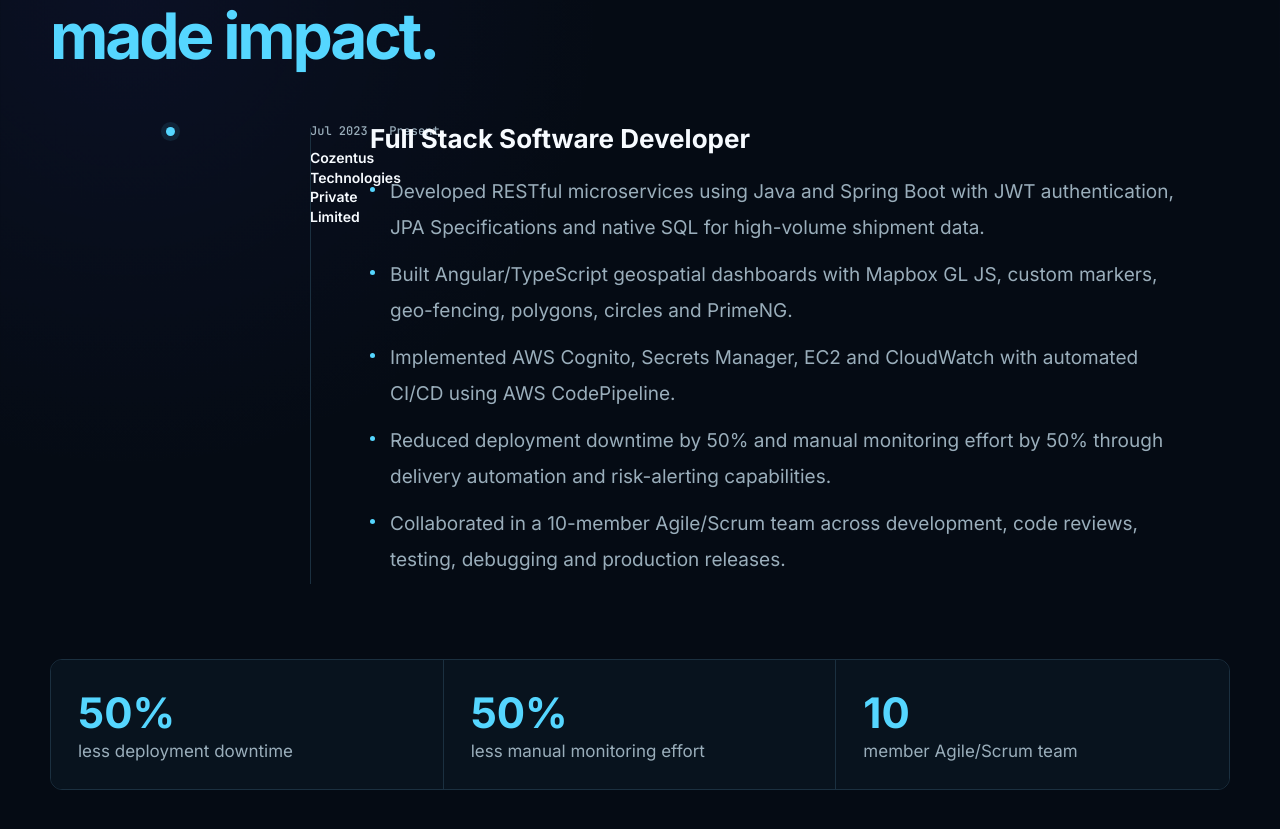
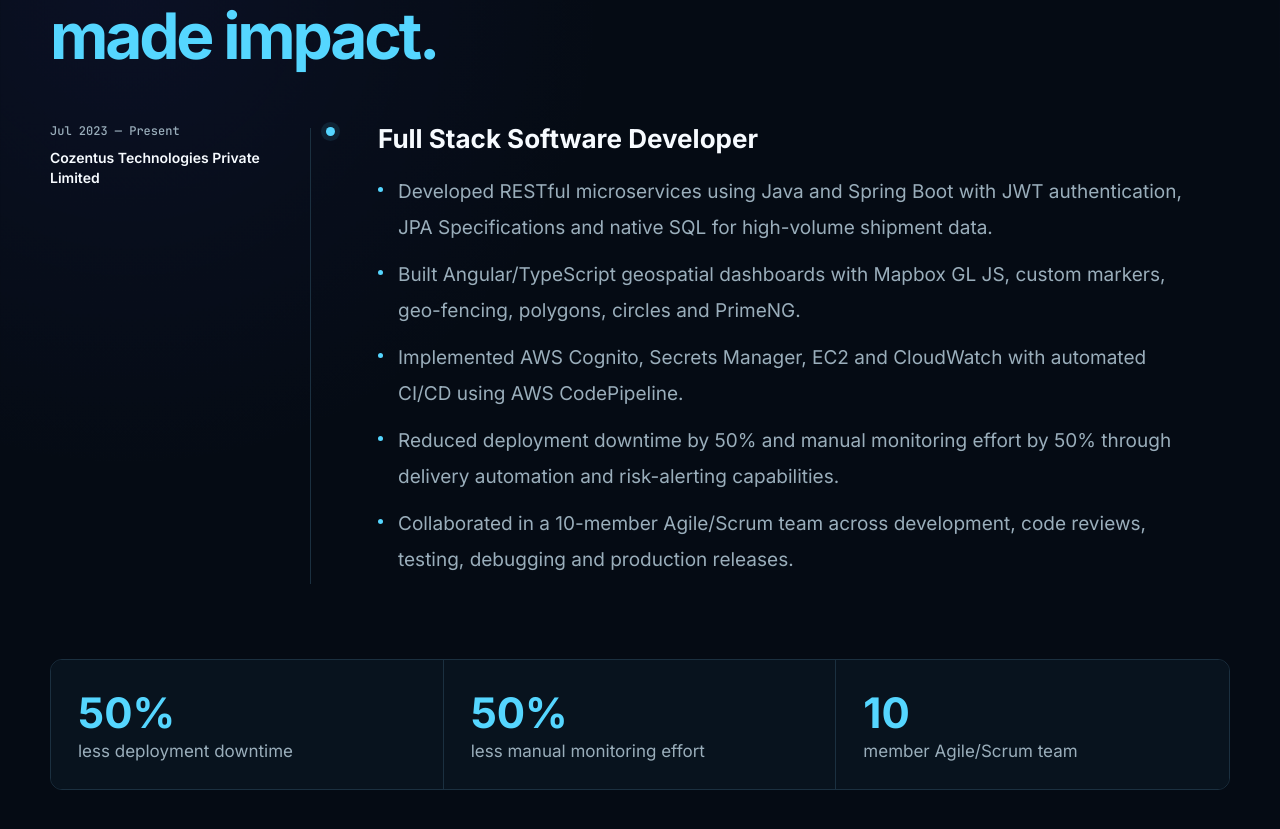
Before and after one commit to Gourish14/gourish-portfolio, an Angular app: page / in a window 1280 px wide. Shown: the part 2780-3609 px from the top of the page. Built offline with nearby package versions, Linux system fonts and the light colour scheme.

Commit message:
Fix experience timeline column order and spacing

```diff
--- a/src/app/app.component.html
+++ b/src/app/app.component.html
@@ -43,7 +43,7 @@
       </div>
     </section>
 
-    <section id="experience" class="section experience"><div class="section-kicker">02 / EXPERIENCE</div><div class="section-heading"><h2>Where I've<br><span>made impact.</span></h2></div><div class="timeline"><article class="timeline-item" *ngFor="let job of experience"><div class="timeline-marker"></div><div class="timeline-meta"><span>{{job.period}}</span><strong>{{job.company}}</strong></div><div class="timeline-content"><h3>{{job.role}}</h3><ul><li *ngFor="let bullet of job.bullets">{{bullet}}</li></ul></div></article></div><div class="impact-strip"><div><strong>50%</strong><span>less deployment downtime</span></div><div><strong>50%</strong><span>less manual monitoring effort</span></div><div><strong>10</strong><span>member Agile/Scrum team</span></div></div></section>
+    <section id="experience" class="section experience"><div class="section-kicker">02 / EXPERIENCE</div><div class="section-heading"><h2>Where I've<br><span>made impact.</span></h2></div><div class="timeline"><article class="timeline-item" *ngFor="let job of experience"><div class="timeline-meta"><span>{{job.period}}</span><strong>{{job.company}}</strong></div><div class="timeline-marker"></div><div class="timeline-content"><h3>{{job.role}}</h3><ul><li *ngFor="let bullet of job.bullets">{{bullet}}</li></ul></div></article></div><div class="impact-strip"><div><strong>50%</strong><span>less deployment downtime</span></div><div><strong>50%</strong><span>less manual monitoring effort</span></div><div><strong>10</strong><span>member Agile/Scrum team</span></div></div></section>
 
     <section id="skills" class="section"><div class="section-kicker">03 / TOOLKIT</div><div class="section-heading"><h2>The stack behind<br><span>the work.</span></h2></div><div class="skill-grid"><article class="skill-card" *ngFor="let group of skills"><h3>{{group.title}}</h3><div class="chips"><span *ngFor="let item of group.items">{{item}}</span></div></article></div></section>
 
@@ -54,17 +54,20 @@
   <footer><span>© 2026 Gourish Bhagat</span><span>Code · Build · Learn · Grow</span><span>Built with Angular</span></footer>
 
   <style>
-    /* Experience timeline: metadata stays completely on the left of the divider. */
+    /* Experience timeline: metadata is the first grid column, divider/marker is the second. */
     @media (min-width: 901px) {
       .page .timeline:before { left: 260px; }
-      .page .timeline-item { grid-template-columns: 240px 40px minmax(0, 1fr); gap: 20px; }
+      .page .timeline-item { grid-template-columns: 240px 40px minmax(0, 1fr); gap: 20px; align-items: start; }
       .page .timeline-meta {
+        grid-column: 1;
         text-align: left;
         align-items: flex-start;
         padding: 0;
         gap: 8px;
+        min-width: 0;
       }
       .page .timeline-meta span {
+        display: block;
         white-space: nowrap;
         line-height: 1.45;
         color: var(--muted-2);
@@ -74,7 +77,15 @@
         font-size: 14px;
         line-height: 1.4;
         color: var(--heading);
-        max-width: 240px;
+        max-width: 220px;
+      }
+      .page .timeline-marker {
+        grid-column: 2;
+        margin: 4px auto;
+      }
+      .page .timeline-content {
+        grid-column: 3;
+        padding-left: 8px;
       }
     }
   </style>
```
